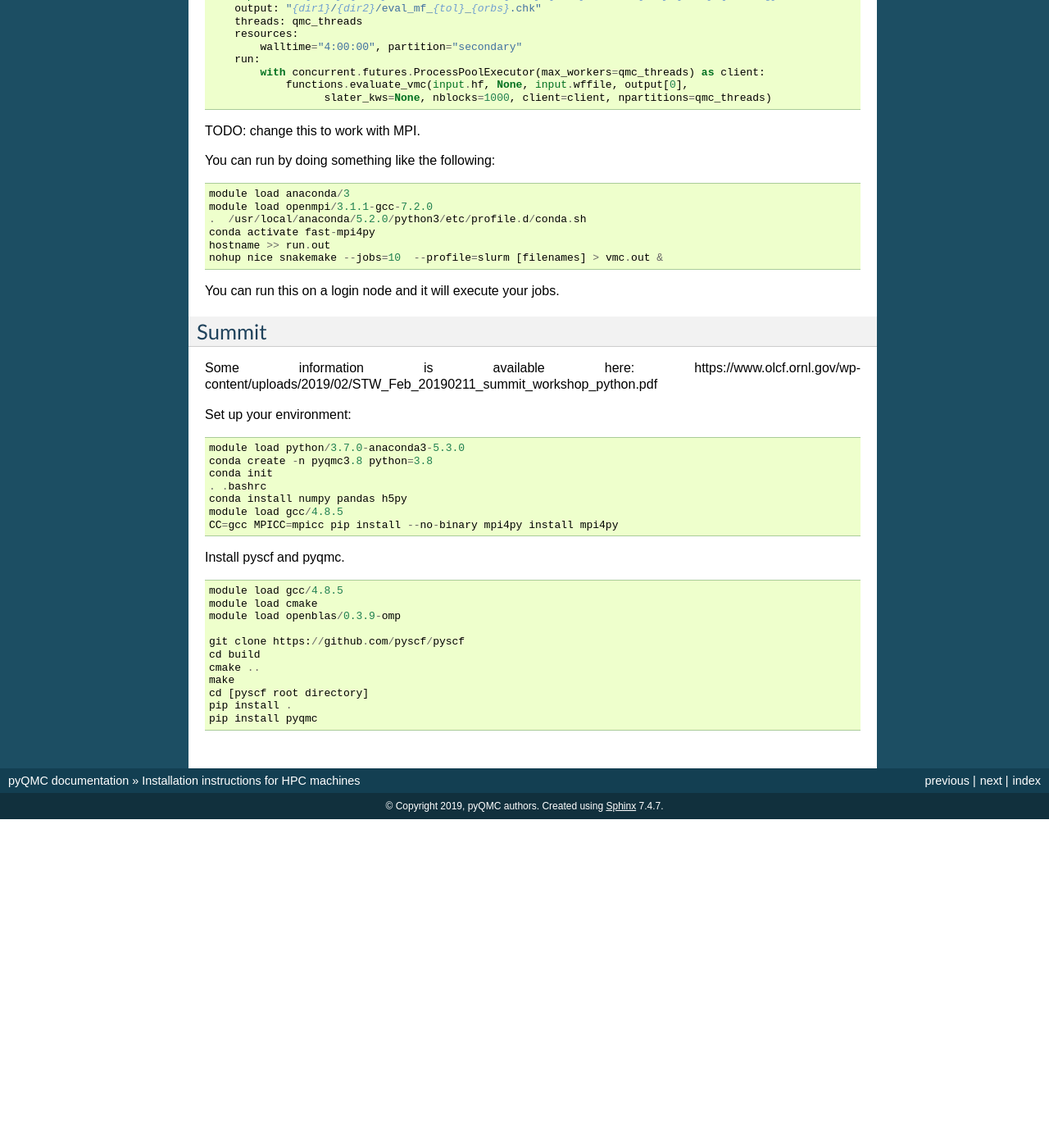
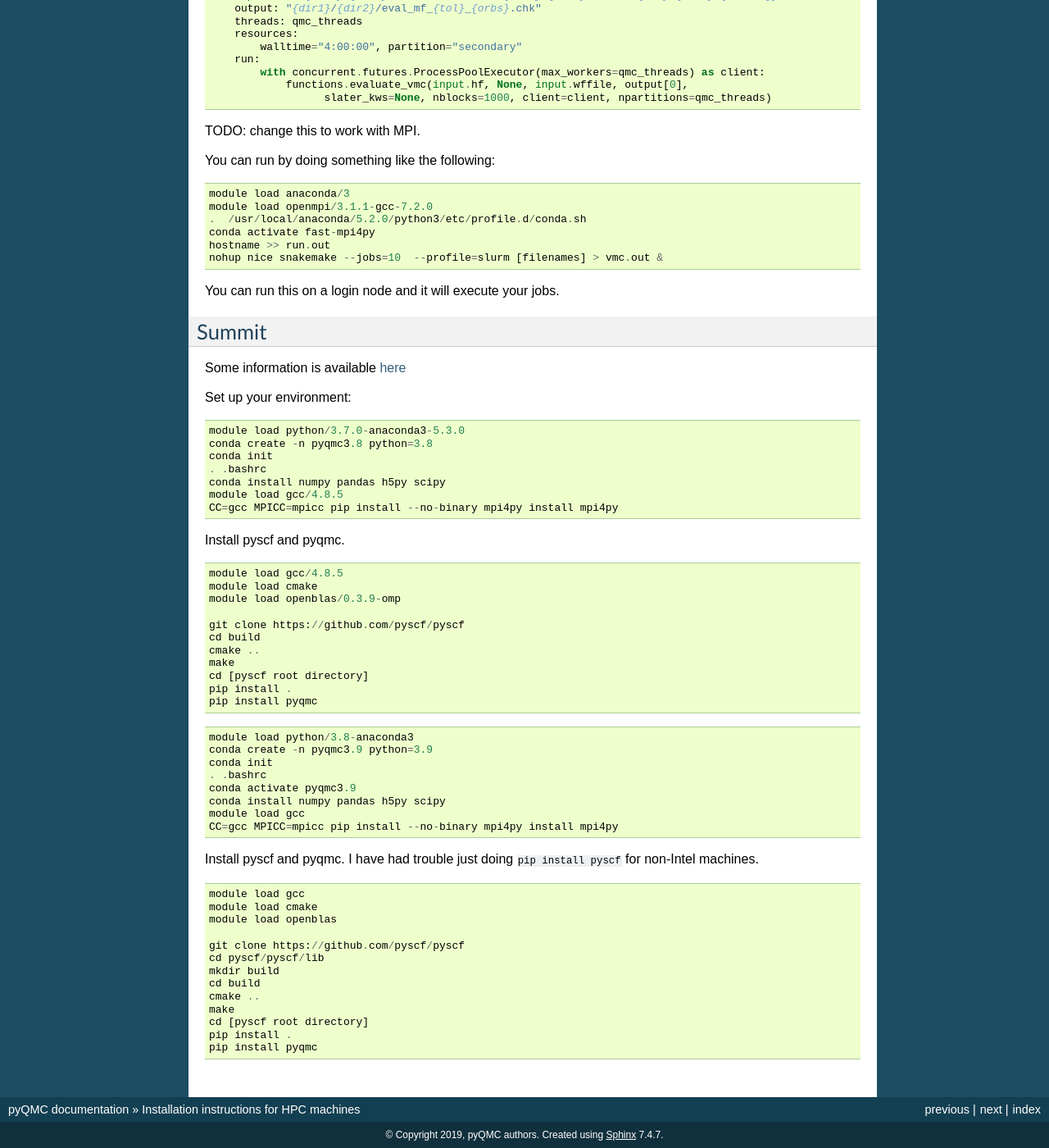
Before and after one commit to WagnerGroup/pyqmc, a Sphinx documentation site: the page built from doc/source/specific_instructions.md, in a window 1280 px wide and 1400 px high, scrolled down 1281 px. Shown: the whole window at 82% size. Built offline with Sphinx 7.4.7, drawn with Linux system fonts in a browser that asks for light colours; before the commit the page ends 2280 px from its top, so only the background shows below that.

Commit message:
updated instructions for summit. Updated some tests. Now grab correct starting point from CI.

````diff
--- a/doc/source/install.rst
+++ b/doc/source/install.rst
@@ -10,12 +10,6 @@ You can obtain releases by executing
 .. code-block:: bash
 
   pip install pyqmc --upgrade
-
-If you want parallel operation, execute
-
-.. code-block:: bash
-
-  pip install pyqmc dask distributed --upgrade
 
 The latest code can be installed as follows
 
--- a/doc/source/specific_instructions.md
+++ b/doc/source/specific_instructions.md
@@ -98,7 +98,7 @@ You can run this on a login node and it will execute your jobs.
 
 ### Summit
 
-Some information is available here: https://www.olcf.ornl.gov/wp-content/uploads/2019/02/STW_Feb_20190211_summit_workshop_python.pdf
+Some information is available [here](https://www.olcf.ornl.gov/wp-content/uploads/2019/02/STW_Feb_20190211_summit_workshop_python.pdf)
 
 Set up your environment:
 ```
@@ -106,7 +106,7 @@ module load python/3.7.0-anaconda3-5.3.0
 conda create -n pyqmc3.8 python=3.8
 conda init
 . .bashrc
-conda install numpy pandas h5py
+conda install numpy pandas h5py scipy
 module load gcc/4.8.5
 CC=gcc MPICC=mpicc pip install --no-binary mpi4py install mpi4py
 ```
@@ -125,3 +125,34 @@ cd [pyscf root directory]
 pip install .
 pip install pyqmc
 ```
+
+
+```
+module load python/3.8-anaconda3
+conda create -n pyqmc3.9 python=3.9
+conda init
+. .bashrc
+conda activate pyqmc3.9
+conda install numpy pandas h5py scipy
+module load gcc
+CC=gcc MPICC=mpicc pip install --no-binary mpi4py install mpi4py
+
+```
+
+
+Install pyscf and pyqmc. I have had trouble just doing `pip install pyscf` for non-Intel machines.
+```
+module load gcc
+module load cmake
+module load openblas
+
+git clone https://github.com/pyscf/pyscf
+cd pyscf/pyscf/lib
+mkdir build
+cd build
+cmake ..
+make
+cd [pyscf root directory]
+pip install .
+pip install pyqmc
+```
````
Also changed, not shown: 3 other files.
